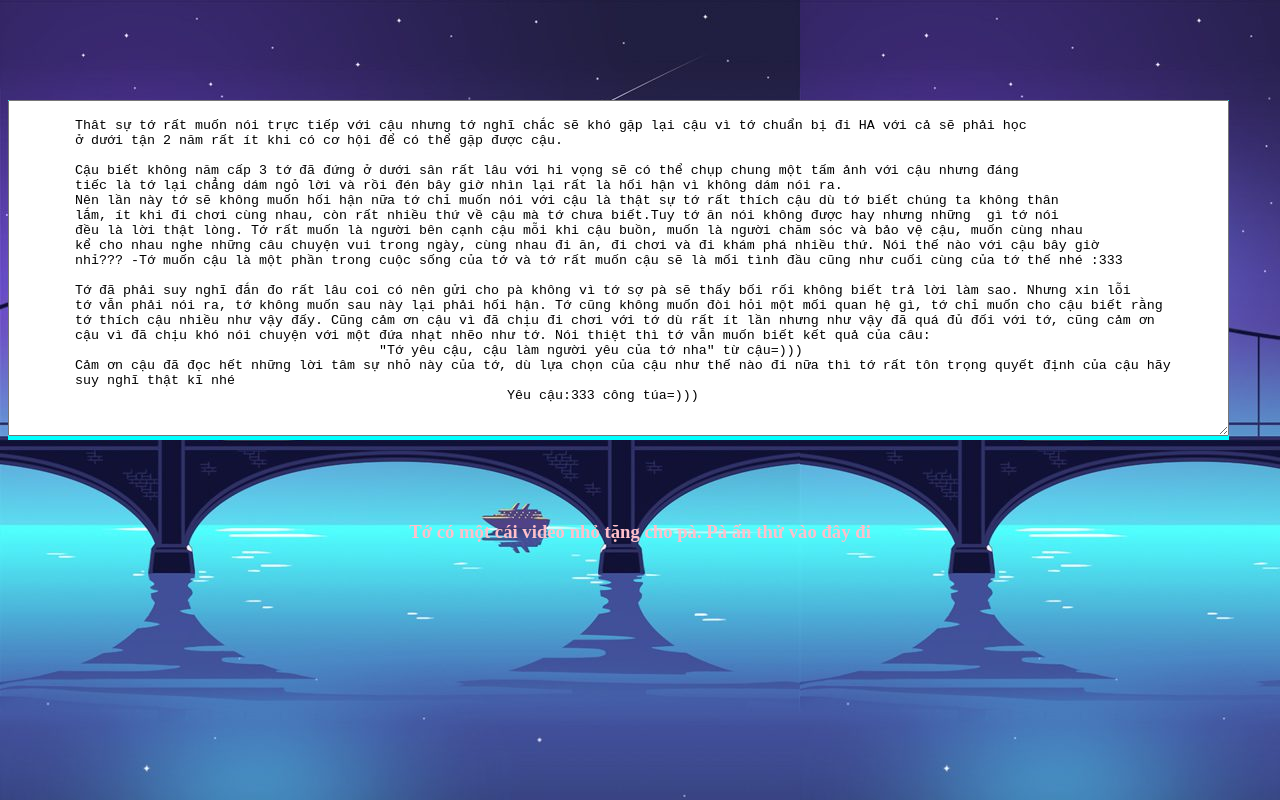
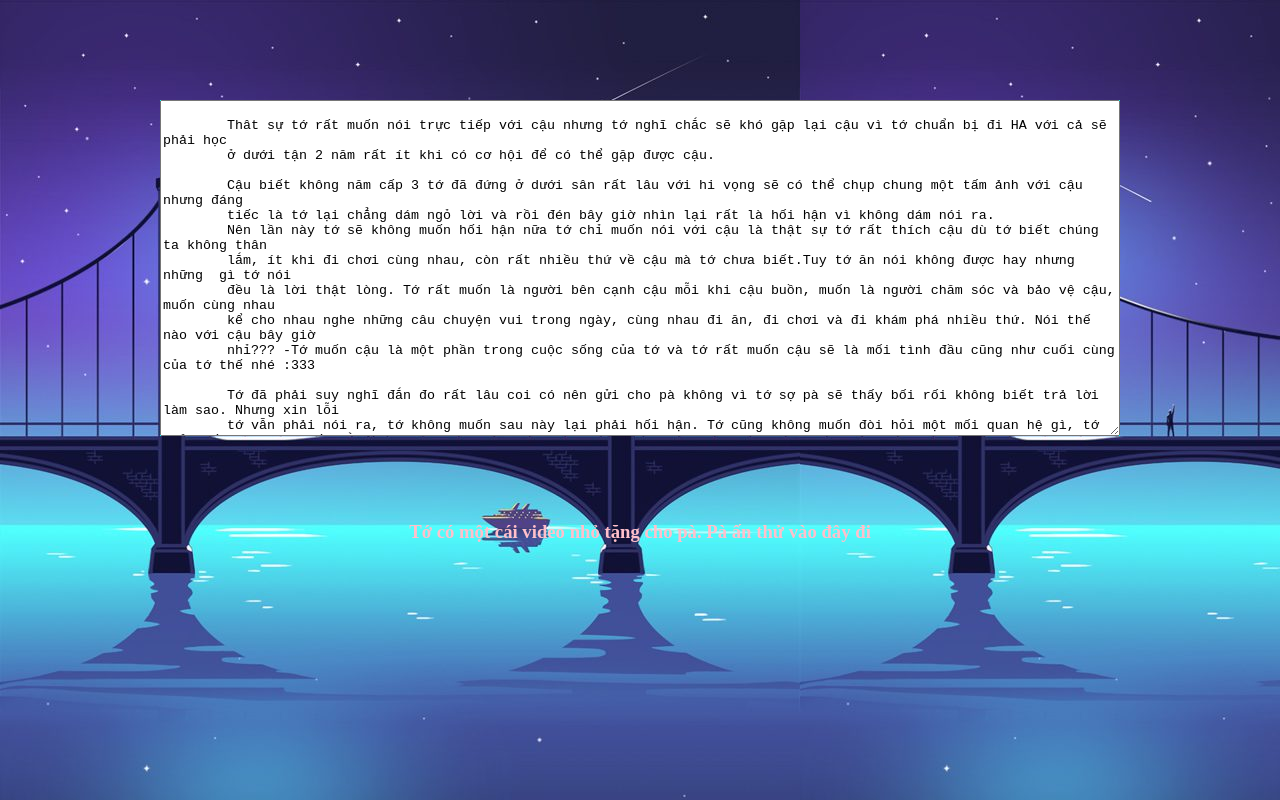
Before and after one commit to Maidangcode/heart, a plain HTML site: page index2.html in a window 1280 px wide. Drawn offline with Linux system fonts and the light colour scheme.

Commit message:
Update style2.css

```diff
--- a/style2.css
+++ b/style2.css
@@ -1,11 +1,13 @@
 .mai{
-    position: absolute;
-    top: 100px;
-    left:100%
-
-    transform: translateX(-50%);
-    background-color: aqua;
-    border: 1px;
+ position: absolute;
+ top: 100px;
+ left:50%;
+ right: -25%;
+background-color: aqua;
+border: 1px;
+ transform: translateX(-50%);
+display: flex;
+justify-content: center;
 }
 textarea{
    text-align: left;
```
